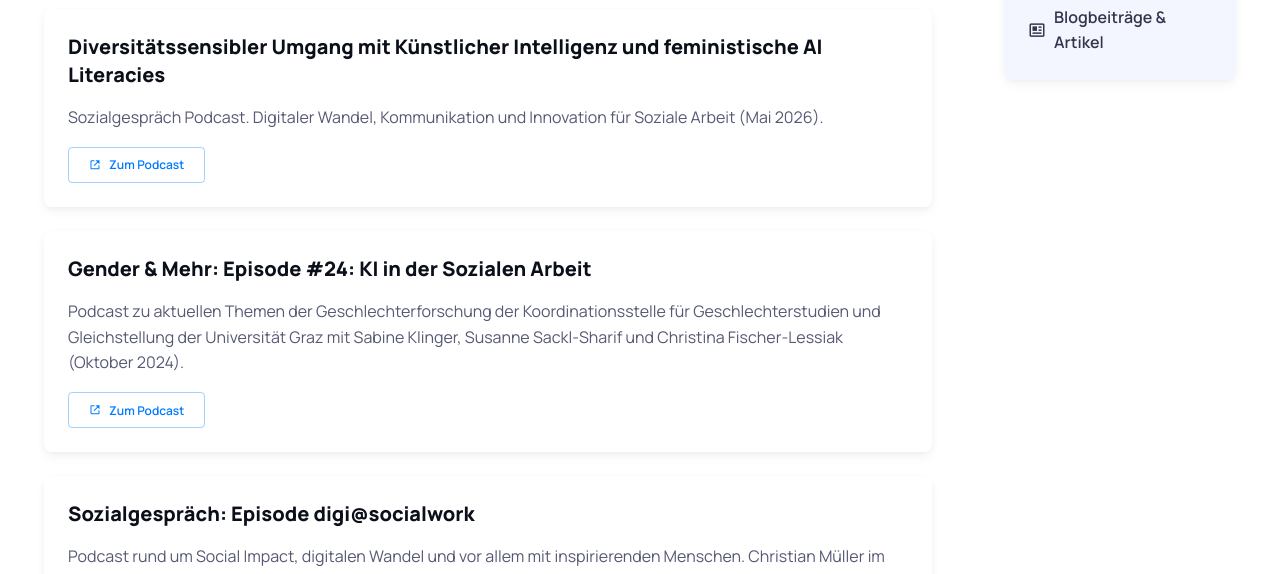
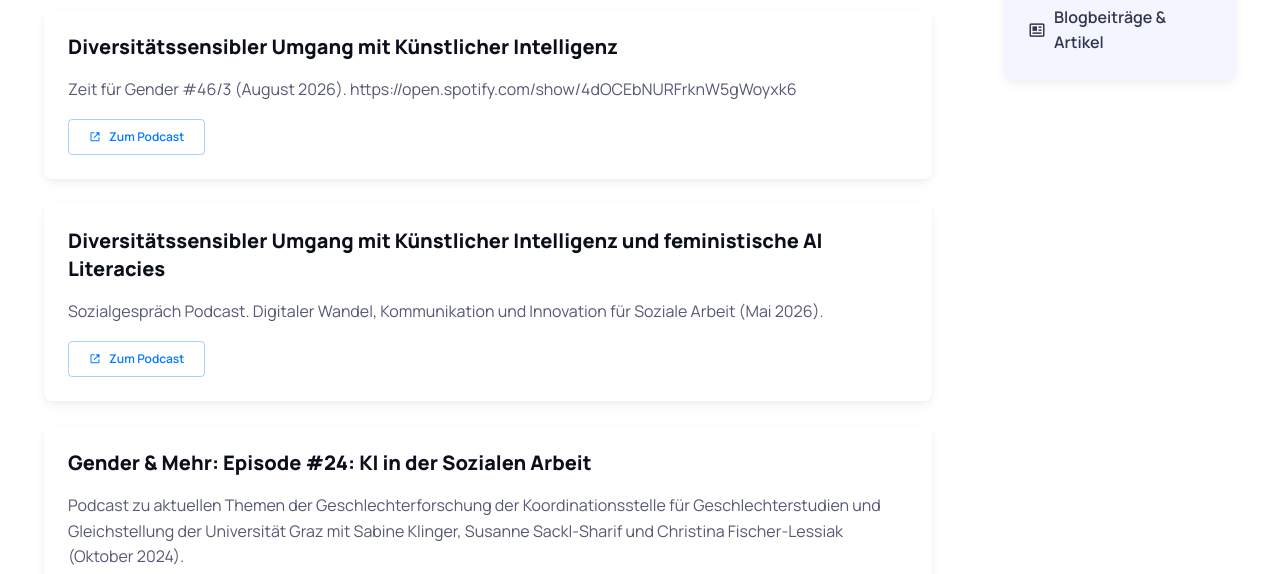
Before and after one commit to digitalesozialearbeit/digitalesozialearbeit.github.io, a plain HTML site: page podcasts-media.html in a window 1280 px wide. Shown: the part 202-776 px from the top of the page. Drawn offline with Linux system fonts and the light colour scheme.

Commit message:
update podcasts und vorträge

```diff
--- a/podcasts-media.html
+++ b/podcasts-media.html
@@ -174,6 +174,25 @@
                 <i class="bx bx-podcast me-2 text-primary"></i>
                 Podcasts
               </h2>
+
+              <div class="card border-0 shadow-sm mb-4">
+                <div class="card-body">
+                  <h3 class="h5 mb-3">
+                    Diversitätssensibler Umgang mit Künstlicher Intelligenz
+                  </h3>
+                  <p class="mb-3">
+                    Zeit für Gender #46/3 (August 2026). https://open.spotify.com/show/4dOCEbNURFrknW5gWoyxk6
+                  </p>
+                  <a
+                    href="https://podcast752684.podigee.io/"
+                    class="btn btn-sm btn-outline-primary"
+                    target="_blank"
+                  >
+                    <i class="bx bx-link-external me-2"></i>
+                    Zum Podcast
+                  </a>
+                </div>
+              </div>
 
               <div class="card border-0 shadow-sm mb-4">
                 <div class="card-body">
```
Also changed, not shown: presentations-publications.html (+11 -0 lines).
